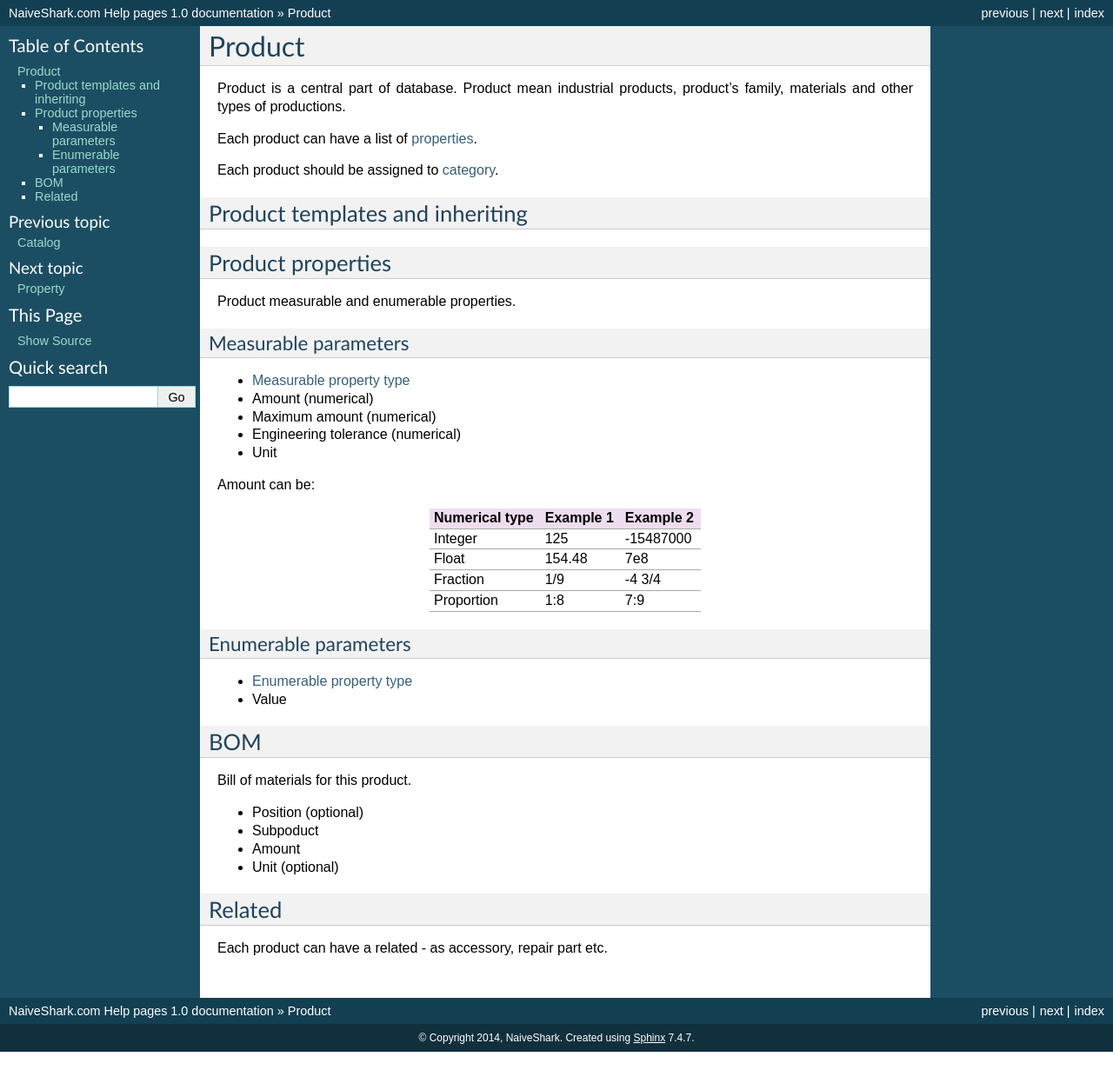
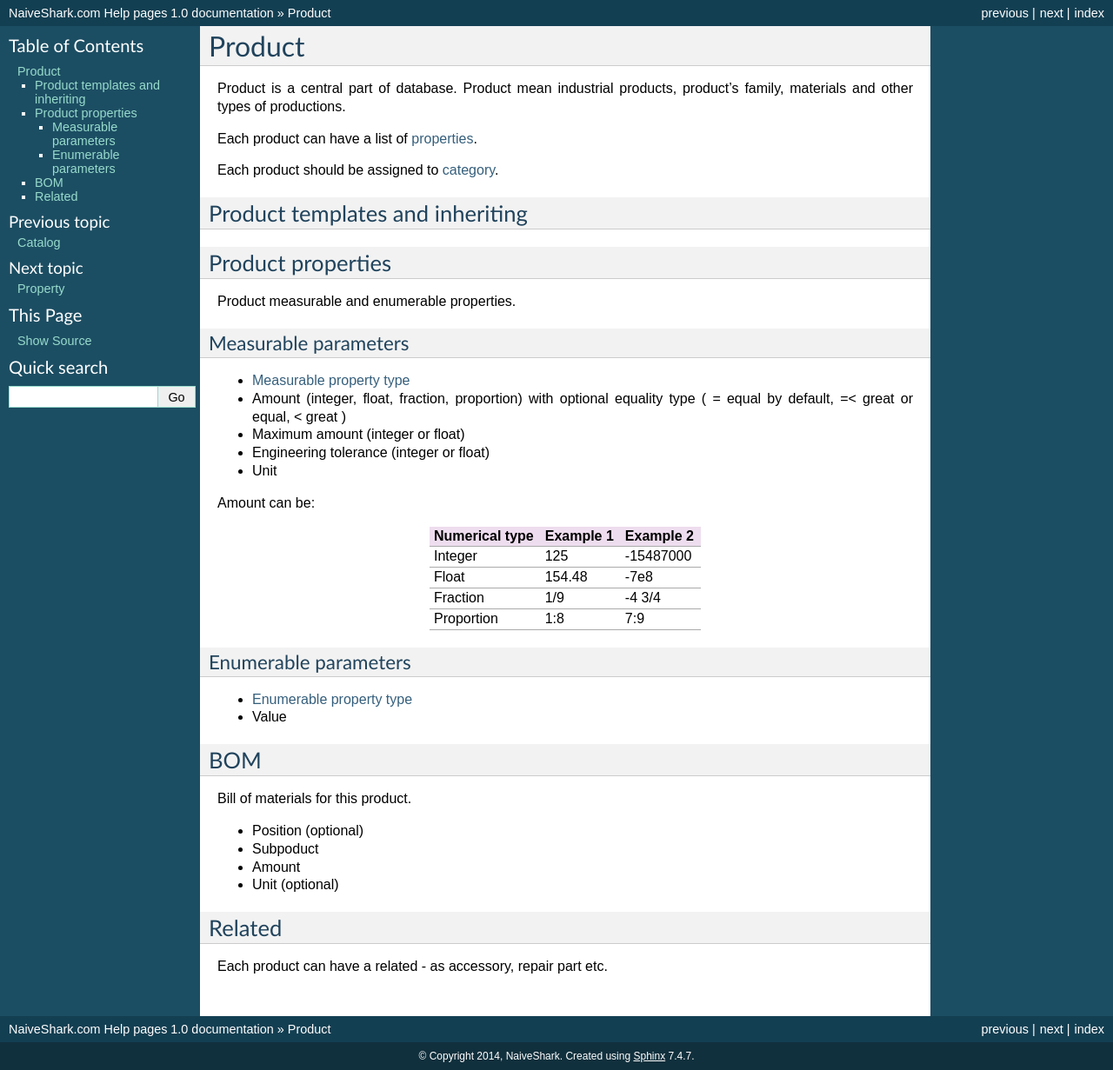
Before and after one commit to NaiveShark/NaiveSharkComDoc, a Sphinx documentation site: the page built from docs/product.rst, in a window 1280 px wide. Shown: the whole page at 87% size. Built offline with Sphinx 7.4.7, drawn with Linux system fonts in a browser that asks for light colours; pages that are not in the unit, such as notebooks, are missing from menus; before the commit the page ends 1210 px from its top, so only the background shows below that.

Commit message:
формат

```diff
--- a/docs/index.rst
+++ b/docs/index.rst
@@ -50,7 +50,7 @@ Named as a one of smallest *Spined pygmy shark* species, version 0.0.5 introduce
 * Hierarchy of organization (structure of large holdings and corporations). Inactive flag for organization - for historical information.
 * External codes for organizations (NYSE) and products - for linking with internet databases (PubChem, ChemSpider, ZINC, ChEBI on-line chemical databases).
 * AJAX-widget for selecting product via filtered select-box: in editing BOM, linking with products - in any places where large list of product are exist in select-box fields.
-* Amount value extended in metrical properties. Now it can be integer, float, fraction and proportion value, with =, <= or < conditions.
+* Amount value extended in metrical properties. Now it can be integer, float, fraction and proportion value, with =, =< or < conditions.
 * Site statistic page ( Product and org total count, Product count by categories, Latest added/modified products and Most used templates pages).
 * RSS feed for Latest added/modified products
 * Wikipedia keyword and list of Wikimedia Commons images for category, product or org.
--- a/docs/product.rst
+++ b/docs/product.rst
@@ -18,9 +18,9 @@ Product measurable and enumerable properties.
 Measurable parameters
 ^^^^^^^^^^^^^^^^^^^^^
 * :doc:`Measurable property type</property>`
-* Amount (numerical)
-* Maximum amount (numerical)
-* Engineering tolerance (numerical)
+* Amount (integer, float, fraction, proportion) with optional equality type ( = equal by default, =< great or equal, < great )
+* Maximum amount (integer or float)
+* Engineering tolerance (integer or float)
 * Unit
 
 Amount can be:
@@ -29,7 +29,7 @@ Amount can be:
 Numerical type          Example 1   Example 2
 ======================  ==========  ==========
 Integer                 125         -15487000
-Float                   154.48      7e8
+Float                   154.48      -7e8
 Fraction                1/9         -4 3/4
 Proportion              1:8         7:9
 ======================  ==========  ==========
```
Also changed, not shown: other parts of docs/index.rst (+1 -0 lines).
